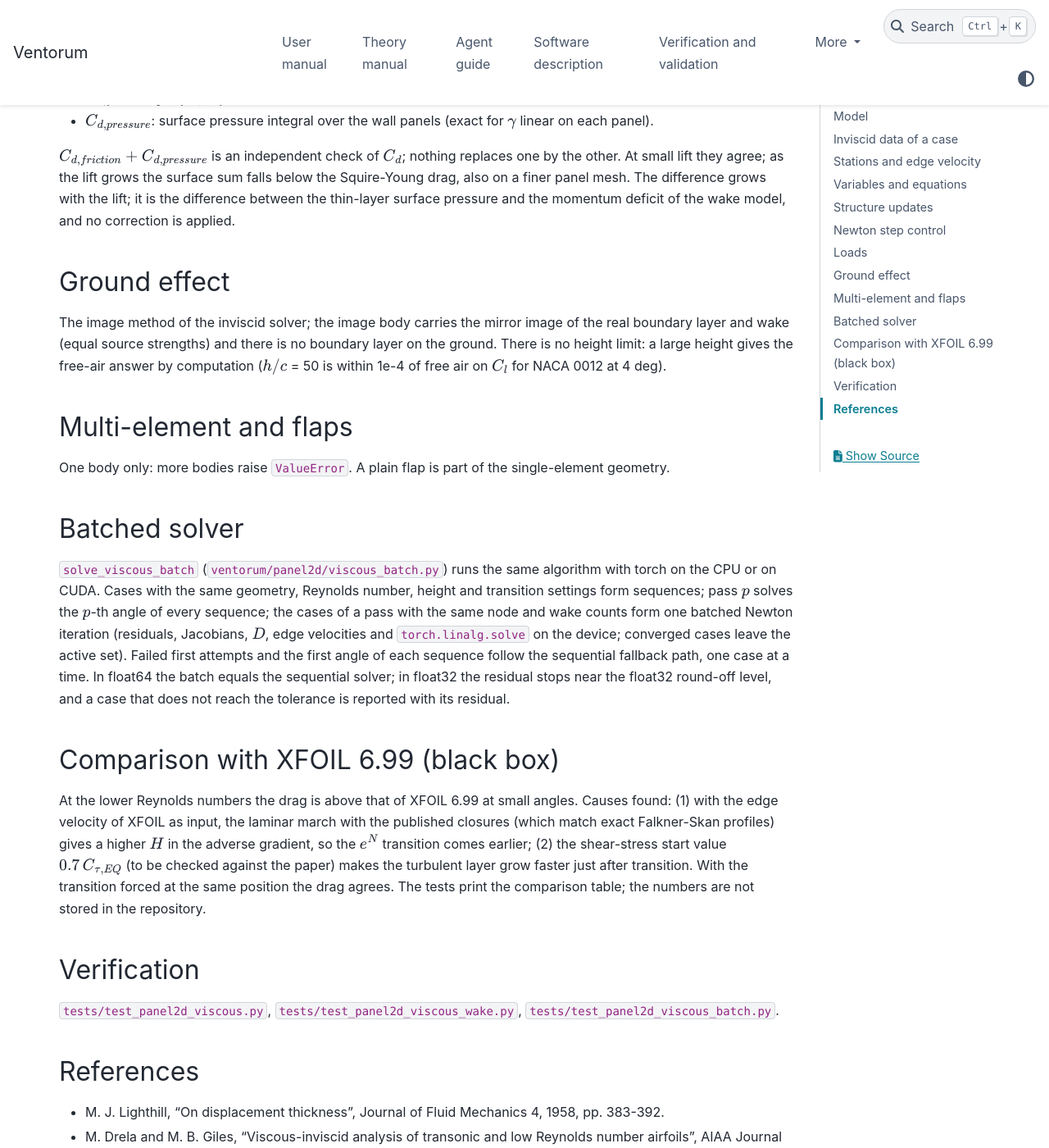
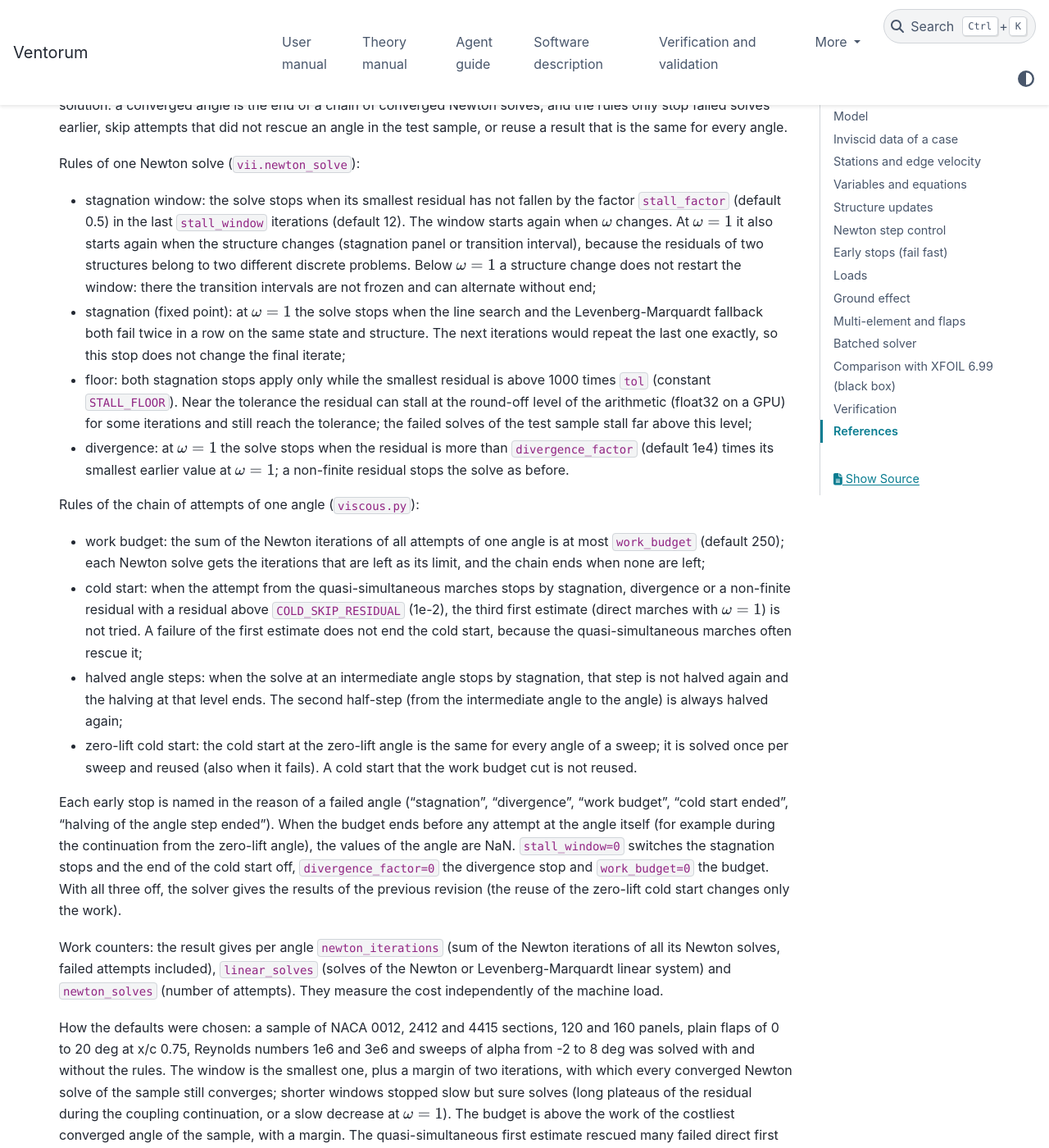
Before and after one commit to manrd/Ventorum, a Sphinx documentation site: the page built from docs/theory/panel2d_viscous.md, in a window 1280 px wide and 1400 px high, scrolled down 3079 px. Shown: the whole window at 82% size. Built offline with Sphinx 7.4.7 and the PyData theme 0.15.4, drawn with Linux system fonts in a browser that asks for light colours; some of the changed text lies outside the part shown.

Commit message:
Document the early stops of Ventorum-2D in the theory manual
The new section gives the stop rules of one Newton solve (stagnation
window, fixed point, residual floor, divergence), the rules of the chain
of attempts of one angle (work budget, end of the cold start, end of the
halving, reuse of the zero-lift cold start), the work counters and how
the defaults were chosen. The rules are method choices of Ventorum-2D.

Co-Authored-By: Claude Opus 5.5 <noreply@anthropic.com>

```diff
--- a/docs/theory/panel2d_viscous.md
+++ b/docs/theory/panel2d_viscous.md
@@ -55,6 +55,30 @@ These rules change the path, not the converged solution:
 
 Converged means: $\omega = 1$, the largest absolute residual of all equations below `tol` (default 1e-6) and no structure change in the last two evaluations. The residuals are relative (logarithmic differences and ratios), except the amplification equation (absolute in $N$). A case that does not converge returns `converged=False`, the reached residual and a reason, with a warning. There are no result overrides.
 
+## Early stops (fail fast)
+
+Without early stops, an angle that cannot converge runs every attempt of the chain above to `max_iter`: the warm start, the halved angle steps, the cold start at the zero-lift angle with its three first estimates, the continuation and the cold start at the angle. That is dozens of full Newton solves, many times the work of a converged angle. The rules below are method choices of Ventorum-2D. They change the work of a failed angle. They do not change a converged solution: a converged angle is the end of a chain of converged Newton solves, and the rules only stop failed solves earlier, skip attempts that did not rescue an angle in the test sample, or reuse a result that is the same for every angle.
+
+Rules of one Newton solve (`vii.newton_solve`):
+
+- stagnation window: the solve stops when its smallest residual has not fallen by the factor `stall_factor` (default 0.5) in the last `stall_window` iterations (default 12). The window starts again when $\omega$ changes. At $\omega = 1$ it also starts again when the structure changes (stagnation panel or transition interval), because the residuals of two structures belong to two different discrete problems. Below $\omega = 1$ a structure change does not restart the window: there the transition intervals are not frozen and can alternate without end;
+- stagnation (fixed point): at $\omega = 1$ the solve stops when the line search and the Levenberg-Marquardt fallback both fail twice in a row on the same state and structure. The next iterations would repeat the last one exactly, so this stop does not change the final iterate;
+- floor: both stagnation stops apply only while the smallest residual is above 1000 times `tol` (constant `STALL_FLOOR`). Near the tolerance the residual can stall at the round-off level of the arithmetic (float32 on a GPU) for some iterations and still reach the tolerance; the failed solves of the test sample stall far above this level;
+- divergence: at $\omega = 1$ the solve stops when the residual is more than `divergence_factor` (default 1e4) times its smallest earlier value at $\omega = 1$; a non-finite residual stops the solve as before.
+
+Rules of the chain of attempts of one angle (`viscous.py`):
+
+- work budget: the sum of the Newton iterations of all attempts of one angle is at most `work_budget` (default 250); each Newton solve gets the iterations that are left as its limit, and the chain ends when none are left;
+- cold start: when the attempt from the quasi-simultaneous marches stops by stagnation, divergence or a non-finite residual with a residual above `COLD_SKIP_RESIDUAL` (1e-2), the third first estimate (direct marches with $\omega = 1$) is not tried. A failure of the first estimate does not end the cold start, because the quasi-simultaneous marches often rescue it;
+- halved angle steps: when the solve at an intermediate angle stops by stagnation, that step is not halved again and the halving at that level ends. The second half-step (from the intermediate angle to the angle) is always halved again;
+- zero-lift cold start: the cold start at the zero-lift angle is the same for every angle of a sweep; it is solved once per sweep and reused (also when it fails). A cold start that the work budget cut is not reused.
+
+Each early stop is named in the reason of a failed angle ("stagnation", "divergence", "work budget", "cold start ended", "halving of the angle step ended"). When the budget ends before any attempt at the angle itself (for example during the continuation from the zero-lift angle), the values of the angle are NaN. `stall_window=0` switches the stagnation stops and the end of the cold start off, `divergence_factor=0` the divergence stop and `work_budget=0` the budget. With all three off, the solver gives the results of the previous revision (the reuse of the zero-lift cold start changes only the work).
+
+Work counters: the result gives per angle `newton_iterations` (sum of the Newton iterations of all its Newton solves, failed attempts included), `linear_solves` (solves of the Newton or Levenberg-Marquardt linear system) and `newton_solves` (number of attempts). They measure the cost independently of the machine load.
+
+How the defaults were chosen: a sample of NACA 0012, 2412 and 4415 sections, 120 and 160 panels, plain flaps of 0 to 20 deg at x/c 0.75, Reynolds numbers 1e6 and 3e6 and sweeps of alpha from -2 to 8 deg was solved with and without the rules. The window is the smallest one, plus a margin of two iterations, with which every converged Newton solve of the sample still converges; shorter windows stopped slow but sure solves (long plateaus of the residual during the coupling continuation, or a slow decrease at $\omega = 1$). The budget is above the work of the costliest converged angle of the sample, with a margin. The quasi-simultaneous first estimate rescued many failed direct first estimates; the third first estimate rescued none. The halving after a failed second half-step rescued angles down to the last halving; the halving after a stagnation at an intermediate angle rescued none.
+
 ## Loads
 
 - $C_l$: Kutta-Joukowski of the total circulation (including the gap-panel vortex); $C_{l,pressure}$ and $C_m$ from the surface pressure (wall panels), $C_m$ about the quarter chord, pressure only.
```
